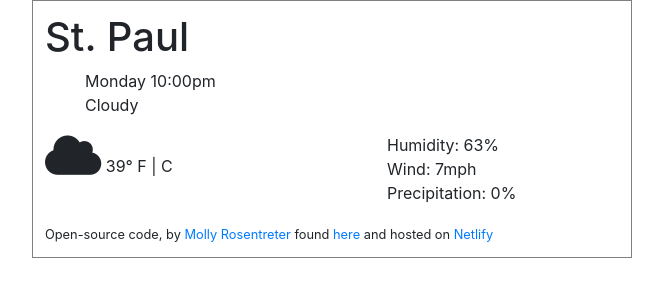
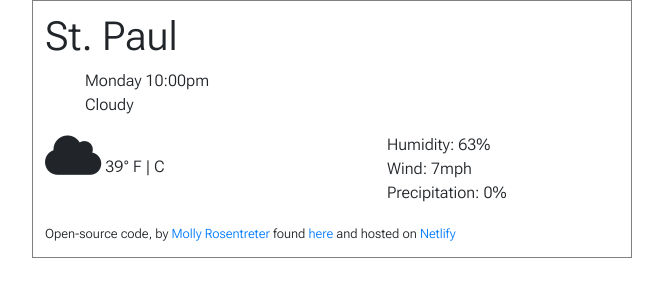
Before and after one commit to mollicopter/vanilla-weather-app, a plain HTML site: page index.html in a window 1280 px wide. Shown: the whole page, without its empty margins (308-971 px from the left). Drawn offline with nearby package versions, Linux system fonts and the light colour scheme.

Commit message:
added font

```diff
--- a/index.html
+++ b/index.html
@@ -4,7 +4,13 @@
     <meta charset="UTF-8">
     <meta http-equiv="X-UA-Compatible" content="IE=edge">
     <meta name="viewport" content="width=device-width, initial-scale=1.0">
-    <link rel="stylesheet" href="https://cdn.jsdelivr.net/npm/bootstrap@4.3.1/dist/css/bootstrap.min.css"
+    <link rel="preconnect" href="https://fonts.googleapis.com">
+    <link rel="preconnect" href="https://fonts.gstatic.com" crossorigin>
+    <link rel="preconnect" href="https://fonts.googleapis.com">
+    <link rel="preconnect" href="https://fonts.gstatic.com" crossorigin>
+    <link href="https://fonts.googleapis.com/css2?family=Roboto+Flex:wght@300&display=swap" rel="stylesheet">
+
+        <link rel="stylesheet" href="https://cdn.jsdelivr.net/npm/bootstrap@4.3.1/dist/css/bootstrap.min.css"
         integrity="sha384-ggOyR0iXCbMQv3Xipma34MD+dH/1fQ784/j6cY/iJTQUOhcWr7x9JvoRxT2MZw1T" crossorigin="anonymous">
 <script src="https://kit.fontawesome.com/20b875373b.js" crossorigin="anonymous"></script>
  <title>Weather App</title>
--- a/src/style.css
+++ b/src/style.css
@@ -2,7 +2,8 @@
 margin-top: 10px;
 max-width: 600px;
 margin: 0 auto;
-padding: 12px;}
+padding: 12px;
+font-family: 'Roboto Flex', sans-serif;}
 
 .current-icon {font-size: 45px;}
 
```
